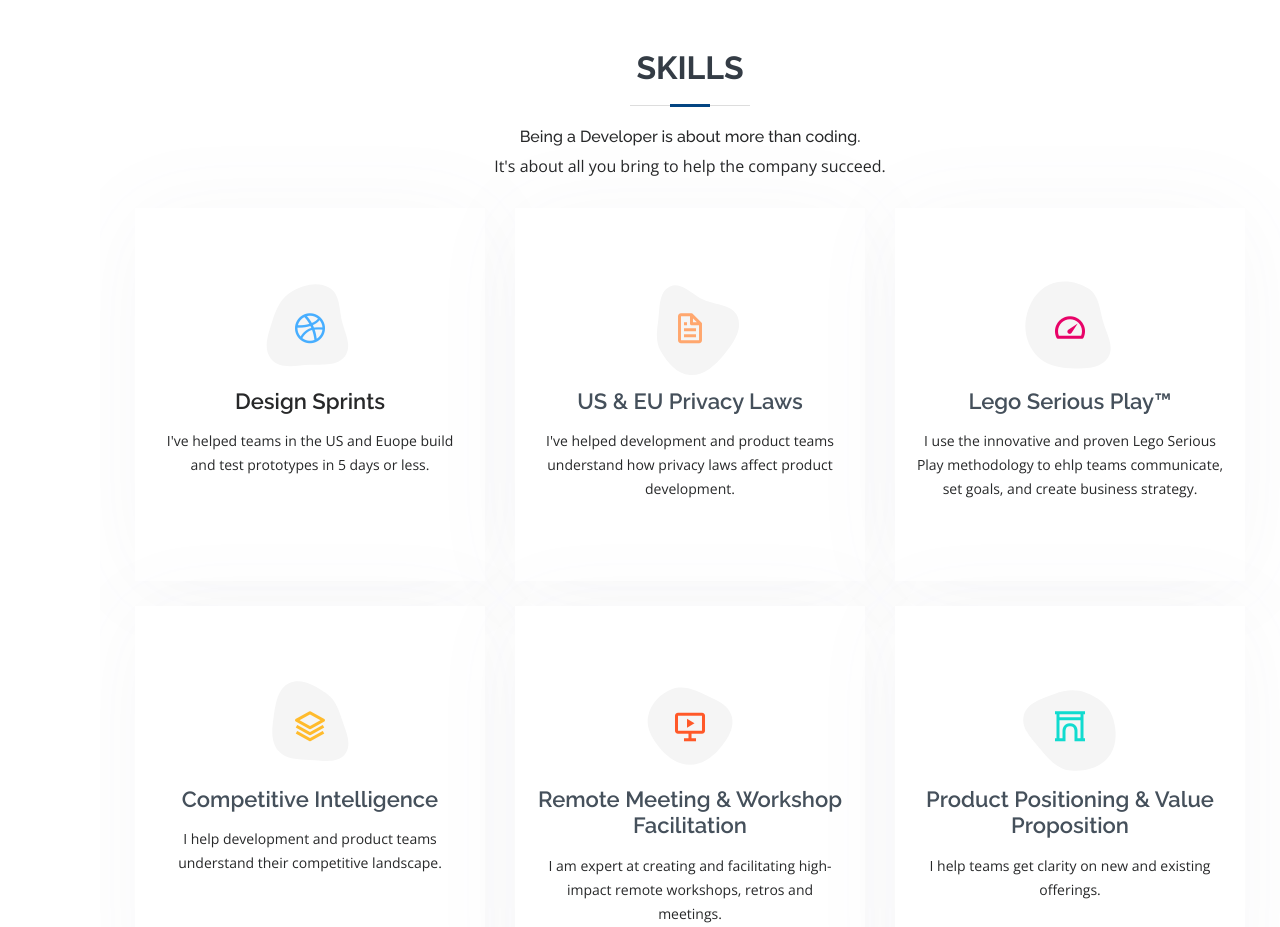
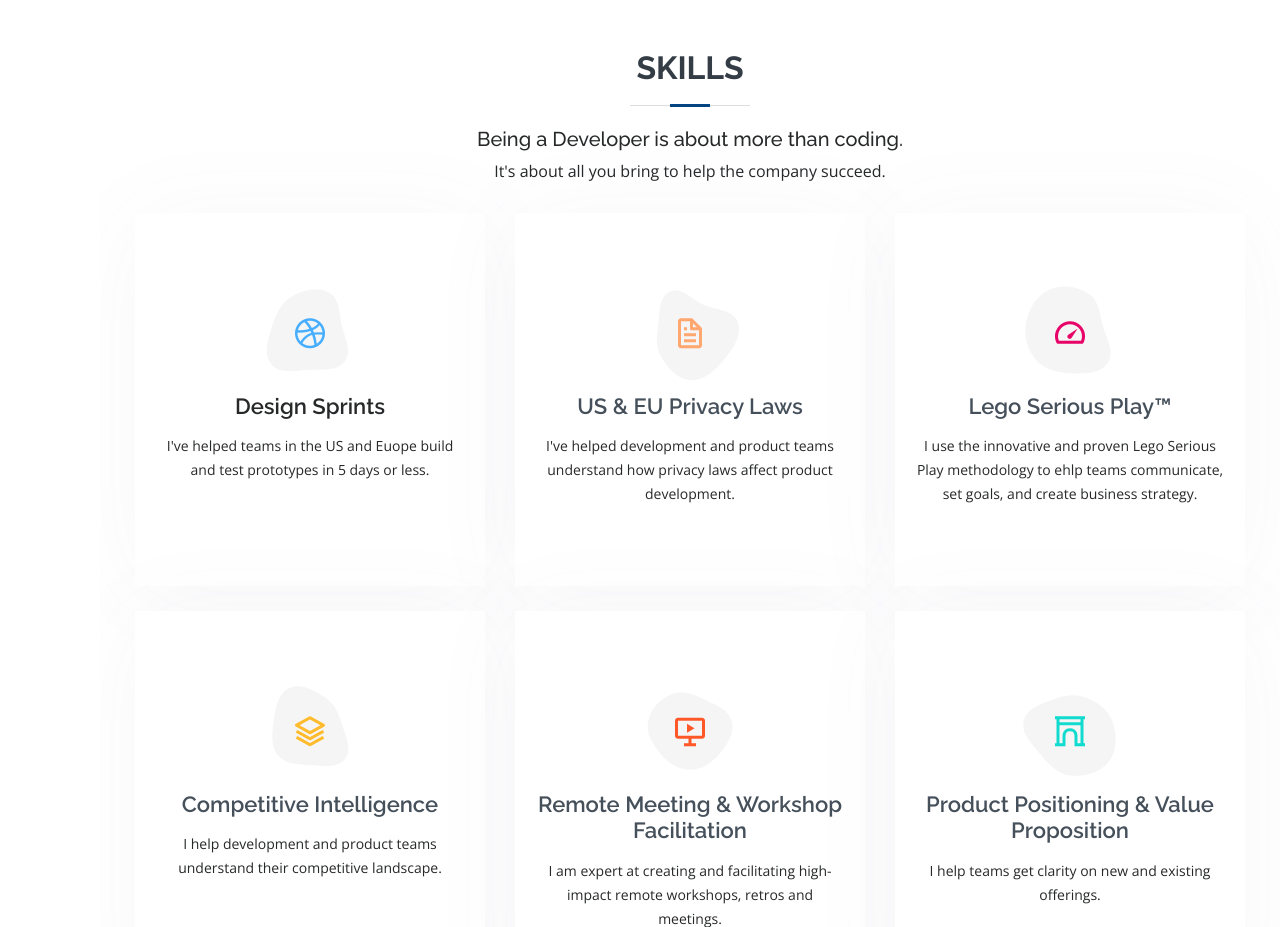
Before and after one commit to mg-skc/Portfolio-Oct-Assignment, a plain HTML site: page index.html in a window 1280 px wide. Shown: the part 1480-2407 px from the top of the page. Drawn offline with nearby package versions, Linux system fonts and the light colour scheme.

Commit message:
More updates to skills section

```diff
--- a/index.html
+++ b/index.html
@@ -363,7 +363,7 @@
 
         <div class="section-title">
           <h2>Skills</h2>
-          <h6>Being a Developer is about more than coding.</h6>
+          <h5>Being a Developer is about more than coding.</h5>
           <p>It's about all you bring to help the company succeed.</p>
         </div>
 
```
